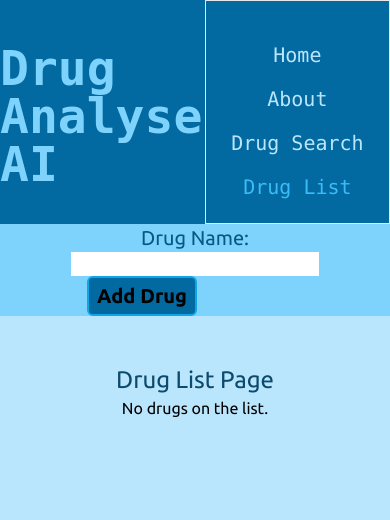
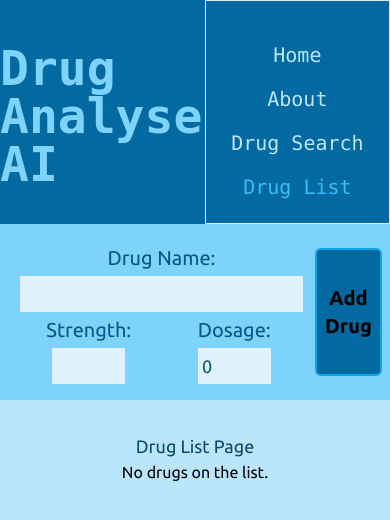
Before and after one commit to valvira-gh/drug_analyse_ai, a Next.js app: page /drug-list in a window 390 px wide. Shown: the top 520 px of the page. Built offline with nearby package versions, Linux system fonts and the light colour scheme.

Commit message:
AddDrug Sidebar shitshow styled initially for mobile

```diff
--- a/app/components/ui/ButtonPrimary.tsx
+++ b/app/components/ui/ButtonPrimary.tsx
@@ -7,7 +7,7 @@ export const ButtonPrimary: React.FC<ButtonProps> = ({ typeProp, title }) => {
   return (
     <button
       type={typeProp}
-      className="border-2 border-sky-500 bg-sky-700 text-xl font-bold px-2 py-1 rounded-md mx-4"
+      className="border-2 border-sky-500 bg-sky-700 text-xl font-bold px-2 py-1 rounded-md m-2"
     >
       {title}
     </button>
--- a/app/drug-list/DrugListForm.tsx
+++ b/app/drug-list/DrugListForm.tsx
@@ -6,26 +6,61 @@ import { DrugListContextTypes } from "@/app/lib/contexts/DrugListContext";
 
 const DrugListForm = () => {
   const { setDrugList } = useContext(DrugListContext) as DrugListContextTypes;
-  const [newDrug, setNewDrug] = useState("");
+  const [newDrug, setNewDrug] = useState({
+    name: "",
+    strength: "",
+    dosage: 0,
+  });
 
   const submitDrug = (e: React.FormEvent) => {
     e.preventDefault();
-    setDrugList((prevList) => [...prevList, newDrug]);
-    setNewDrug("");
   };
 
   return (
-    <form onSubmit={submitDrug}>
-      <div className="flex flex-col items-center">
+    <form onSubmit={submitDrug} className="flex">
+      <div className="flex flex-col w-max items-center justify-center justify-center">
+        <div className="m-1 flex flex-col items-center">
           <label htmlFor="drug-name" className="text-xl text-sky-800">
             Drug Name:
           </label>
           <input
+            name="drug-name"
+            className="mt-1 text-lg p-1 bg-sky-100 text-sky-800"
             type="text"
-          value={newDrug}
-          onChange={(e) => setNewDrug(e.target.value)}
+            value={newDrug.name}
+            onChange={(e) => setNewDrug({ ...newDrug, name: e.target.value })}
           />
         </div>
+
+        <div className="flex">
+          <div className="flex flex-col items-center">
+            <label htmlFor="drug-strength" className="text-xl text-sky-800">
+              Strength:
+            </label>
+            <input
+              name="drug-strenght"
+              className="mt-1 text-lg p-1 bg-sky-100 text-sky-800 w-1/2"
+              type="text"
+              value={newDrug.strength}
+              onChange={(e) =>
+                setNewDrug({ ...newDrug, strength: e.target.value })
+              }
+            />
+          </div>
+          <div className=" flex flex-col items-center">
+            <label htmlFor="drug-dosage" className="text-xl text-sky-800">
+              Dosage:
+            </label>
+            <input
+              name="drug-dosage"
+              className="mt-1 text-lg p-1 bg-sky-100 text-sky-800 w-1/2"
+              type="number"
+              value={newDrug.dosage}
+            />
+          </div>
+        </div>
+      </div>
+
       <ButtonPrimary typeProp="submit" title="Add Drug" />
     </form>
   );
--- a/app/drug-list/DrugListSidebar.tsx
+++ b/app/drug-list/DrugListSidebar.tsx
@@ -2,7 +2,7 @@ import DrugListForm from "./DrugListForm";
 
 const DrugListSidebar = () => {
   return (
-    <div className="flex flex-col">
+    <div className="flex flex-col w-11/12 flex">
       <DrugListForm />
     </div>
   );
--- /dev/null
+++ b/app/drug-list/DrugListTable.tsx
@@ -0,0 +1,18 @@
+"use client";
+import {
+  DrugListContext,
+  DrugListContextTypes,
+} from "@/app/lib/contexts/DrugListContext";
+import { useContext } from "react";
+
+const DrugListTable = () => {
+  const { drugList } = useContext(DrugListContext) as DrugListContextTypes;
+
+  return (
+    <section className="flex flex-col border-2 border-sky-700 rounded-md m-4 p-4">
+      <h2 className="text-xl text-sky-900 font-bold m-2">User's Drug List</h2>
+    </section>
+  );
+};
+
+export default DrugListTable;
--- a/app/drug-list/layout.tsx
+++ b/app/drug-list/layout.tsx
@@ -8,8 +8,8 @@ const DrugListLayout = ({
 }>) => {
   return (
     <DrugListProvider>
-      <div className="flex flex-col items-center">
-        <aside className="bg-sky-300 w-full flex items-center justify-evenly laptop:justify-start laptop:w-1/4 laptop:h-screen laptop:flex-col laptop:items-center">
+      <div className="flex flex-col">
+        <aside className="bg-sky-300 w-full min-h-4/12 p-4 flex items-center center laptop:justify-start laptop:w-1/4 laptop:h-screen laptop:flex-col laptop:items-center">
           <DrugListSidebar />
         </aside>
         <main className="bg-sky-200 h-screen w-screen flex-wrap p-8">
--- a/app/drug-list/page.tsx
+++ b/app/drug-list/page.tsx
@@ -5,28 +5,29 @@ import {
   DrugListContextTypes,
 } from "../lib/contexts/DrugListContext";
 import { useContext, useState } from "react";
+import DrugListTable from "./DrugListTable";
 
-const DrugListTable = () => {
-  const { drugList, setDrugList } = useContext(
-    DrugListContext
-  ) as DrugListContextTypes;
+// const DrugListTable = () => {
+//   const { drugList, setDrugList } = useContext(
+//     DrugListContext
+//   ) as DrugListContextTypes;
 
-  return (
-    <ul className="flex flex-col text-sky-900 border border-sky-900 p-4">
-      {drugList.map((drug, index) => (
-        <li key={index} className="border-b border-sky-900 p-2">
-          {drug}
-        </li>
-      ))}
-    </ul>
-  );
-};
+//   return (
+//     <ul className="flex flex-col text-sky-900 border border-sky-900 p-4">
+//       {drugList.map((drug, index) => (
+//         <li key={index} className="border-b border-sky-900 p-2">
+//           {drug}
+//         </li>
+//       ))}
+//     </ul>
+//   );
+// };
 
 const DrugListPage = () => {
   const { drugList } = useContext(DrugListContext) as DrugListContextTypes;
   return (
-    <section className="flex flex-col items-center m-4">
-      <h3 className="text-2xl text-sky-900">Drug List Page</h3>
+    <section className="flex flex-col items-center">
+      <h3 className="text-lg text-sky-900">Drug List Page</h3>
       {drugList.length === 0 ? <p>No drugs on the list.</p> : <DrugListTable />}
     </section>
   );
```
Lines whose indentation alone changed are shown as unchanged.
